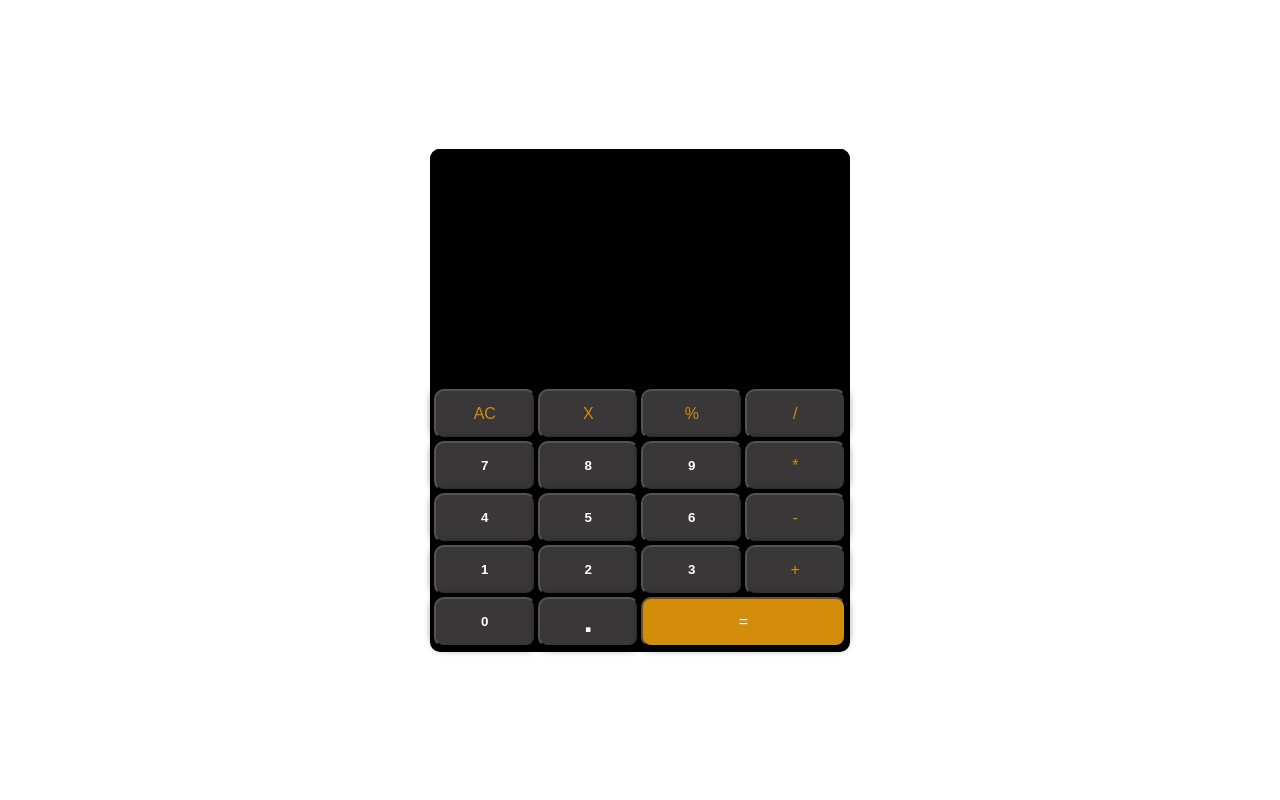
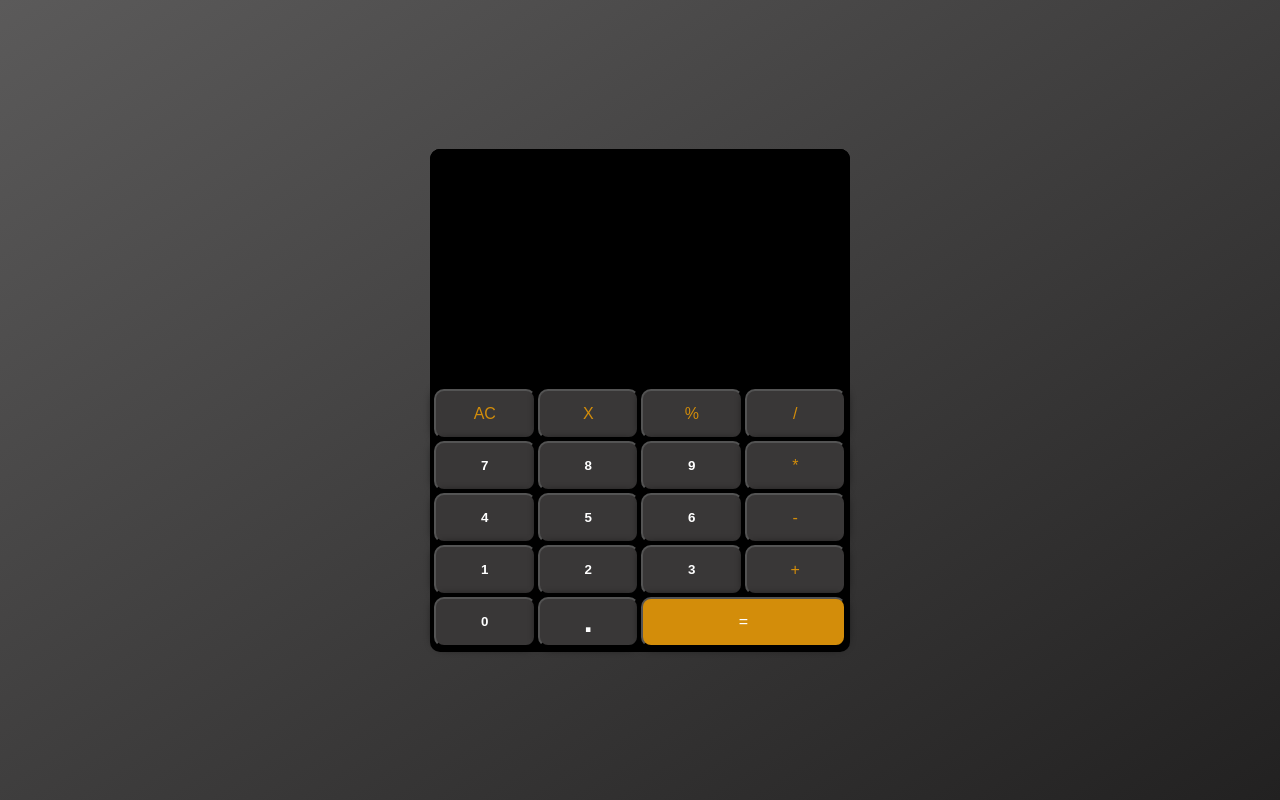
Before and after one commit to aditya-singhhh/web-calculator, a plain HTML site: page index.html in a window 1280 px wide. Drawn offline with Linux system fonts and the light colour scheme.

Commit message:
background updated to linear gradient

```diff
--- a/style.css
+++ b/style.css
@@ -6,7 +6,7 @@
 
 body{
     min-height: 100vh;
-    background: white;
+    background: linear-gradient(to left top, rgb(34, 33, 33), rgb(91, 90, 90));
     display: flex;
     justify-content: center;
     align-items: center;
```
